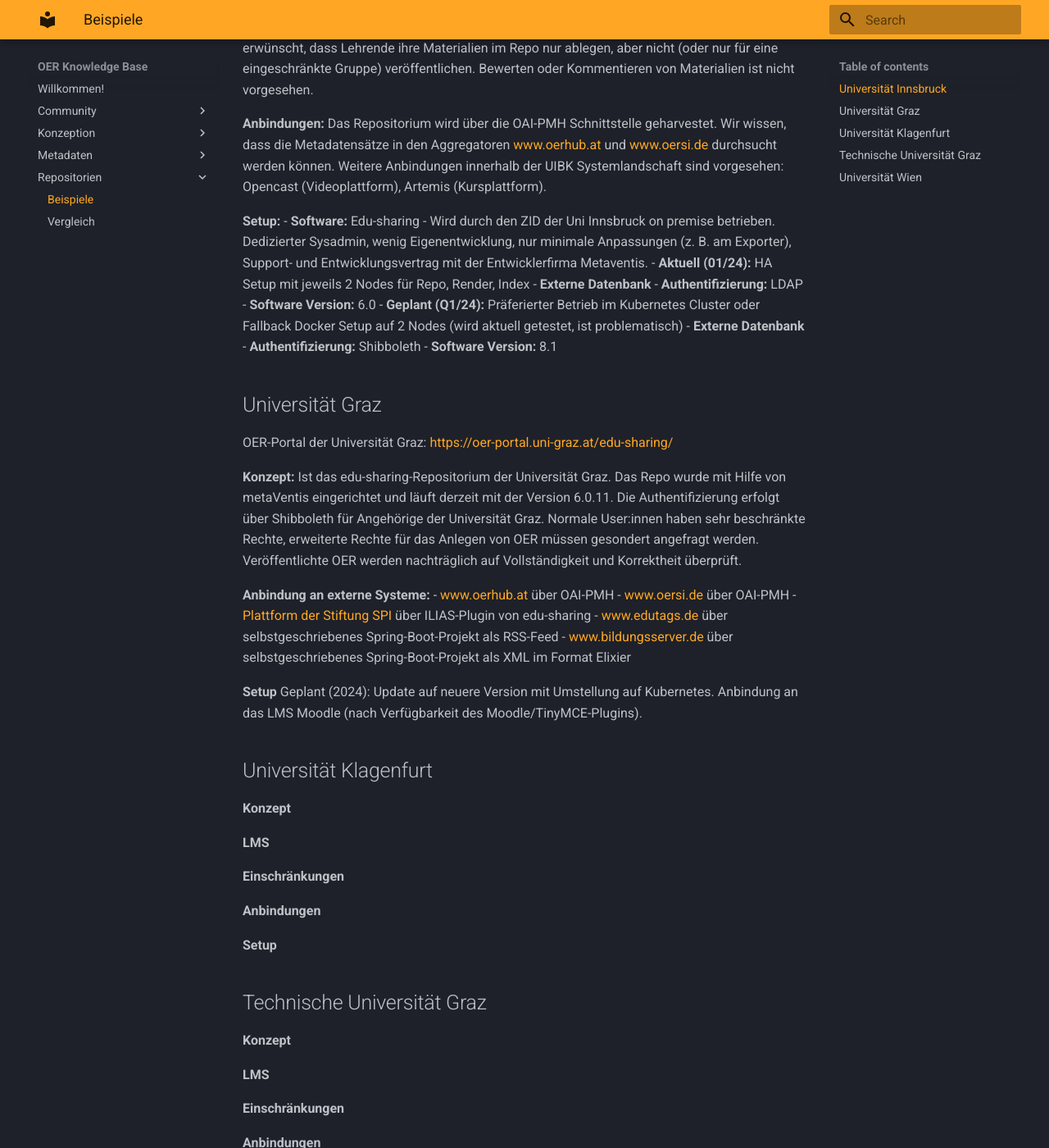
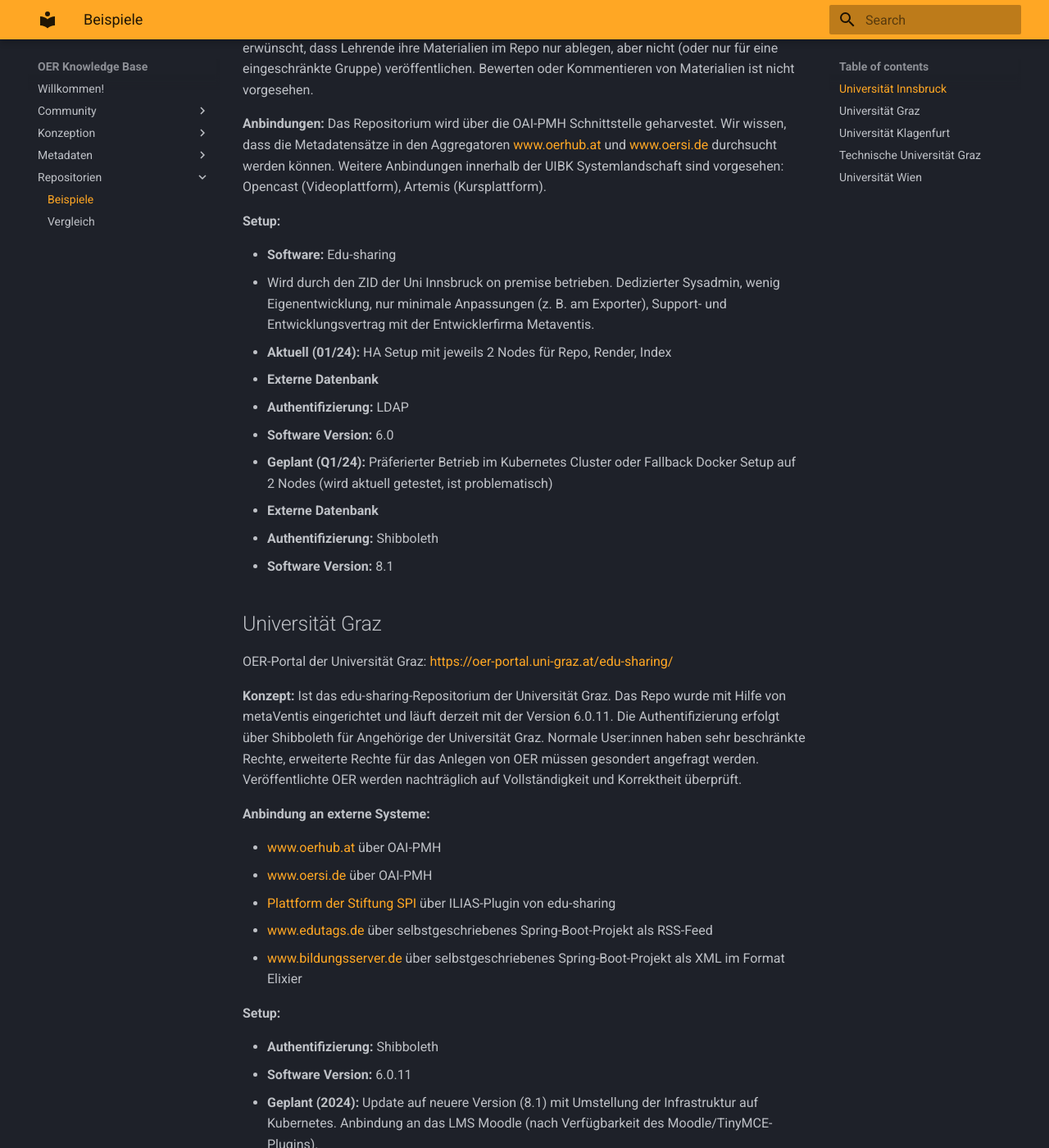
Before and after one commit to oerBASE/knowledgebase, an MkDocs documentation site: the page built from docs/Repositorien/Beispiele.md, in a window 1280 px wide and 1400 px high, scrolled down 724 px. Shown: the whole window at 82% size. Built offline with MkDocs 1.6.1 and Material for MkDocs 9.7.7, drawn with Linux system fonts in a browser that asks for light colours.

Commit message:
Update Beispiele.md

```diff
--- a/docs/Repositorien/Beispiele.md
+++ b/docs/Repositorien/Beispiele.md
@@ -21,6 +21,7 @@ Eine Bearbeitung der Materialen im Repo (einzeln oder kollaborativ) wäre mögli
 Das Repositorium wird über die OAI-PMH Schnittstelle geharvestet. Wir wissen, dass die Metadatensätze in den Aggregatoren [www.oerhub.at](www.oerhub.at) und [www.oersi.de](www.oersi.de) durchsucht werden können. Weitere Anbindungen innerhalb der UIBK Systemlandschaft sind vorgesehen: Opencast (Videoplattform), Artemis (Kursplattform).
 
 **Setup:**
+
 - **Software:** Edu-sharing
 - Wird durch den ZID der Uni Innsbruck on premise betrieben. Dedizierter Sysadmin, wenig Eigenentwicklung, nur minimale Anpassungen (z. B. am Exporter), Support- und Entwicklungsvertrag mit der Entwicklerfirma Metaventis.
 - **Aktuell (01/24):** HA Setup mit jeweils 2 Nodes für Repo, Render, Index
@@ -40,15 +41,18 @@ OER-Portal der Universität Graz: [https://oer-portal.uni-graz.at/edu-sharing/](
 Ist das edu-sharing-Repositorium der Universität Graz. Das Repo wurde mit Hilfe von metaVentis eingerichtet und läuft derzeit mit der Version 6.0.11. Die Authentifizierung erfolgt über Shibboleth für Angehörige der Universität Graz. Normale User:innen haben sehr beschränkte Rechte, erweiterte Rechte für das Anlegen von OER müssen gesondert angefragt werden. Veröffentlichte OER werden nachträglich auf Vollständigkeit und Korrektheit überprüft.
 
 **Anbindung an externe Systeme:**
+
 - [www.oerhub.at](https://www.oerhub.at) über OAI-PMH
 - [www.oersi.de](https://www.oersi.de) über OAI-PMH
 - [Plattform der Stiftung SPI](https://www.plattform-spi.de/) über ILIAS-Plugin von edu-sharing
 - [www.edutags.de](https://www.edutags.de) über selbstgeschriebenes Spring-Boot-Projekt als RSS-Feed
 - [www.bildungsserver.de](https://www.bildungsserver.de) über selbstgeschriebenes Spring-Boot-Projekt als XML im Format Elixier
 
-**Setup**
-Geplant (2024):
-Update auf neuere Version mit Umstellung auf Kubernetes. Anbindung an das LMS Moodle (nach Verfügbarkeit des Moodle/TinyMCE-Plugins).
+**Setup:**
+
+- **Authentifizierung:** Shibboleth
+- **Software Version:** 6.0.11
+- **Geplant (2024):** Update auf neuere Version (8.1) mit Umstellung der Infrastruktur auf Kubernetes. Anbindung an das LMS Moodle (nach Verfügbarkeit des Moodle/TinyMCE-Plugins).
 
 ## Universität Klagenfurt
 
```
